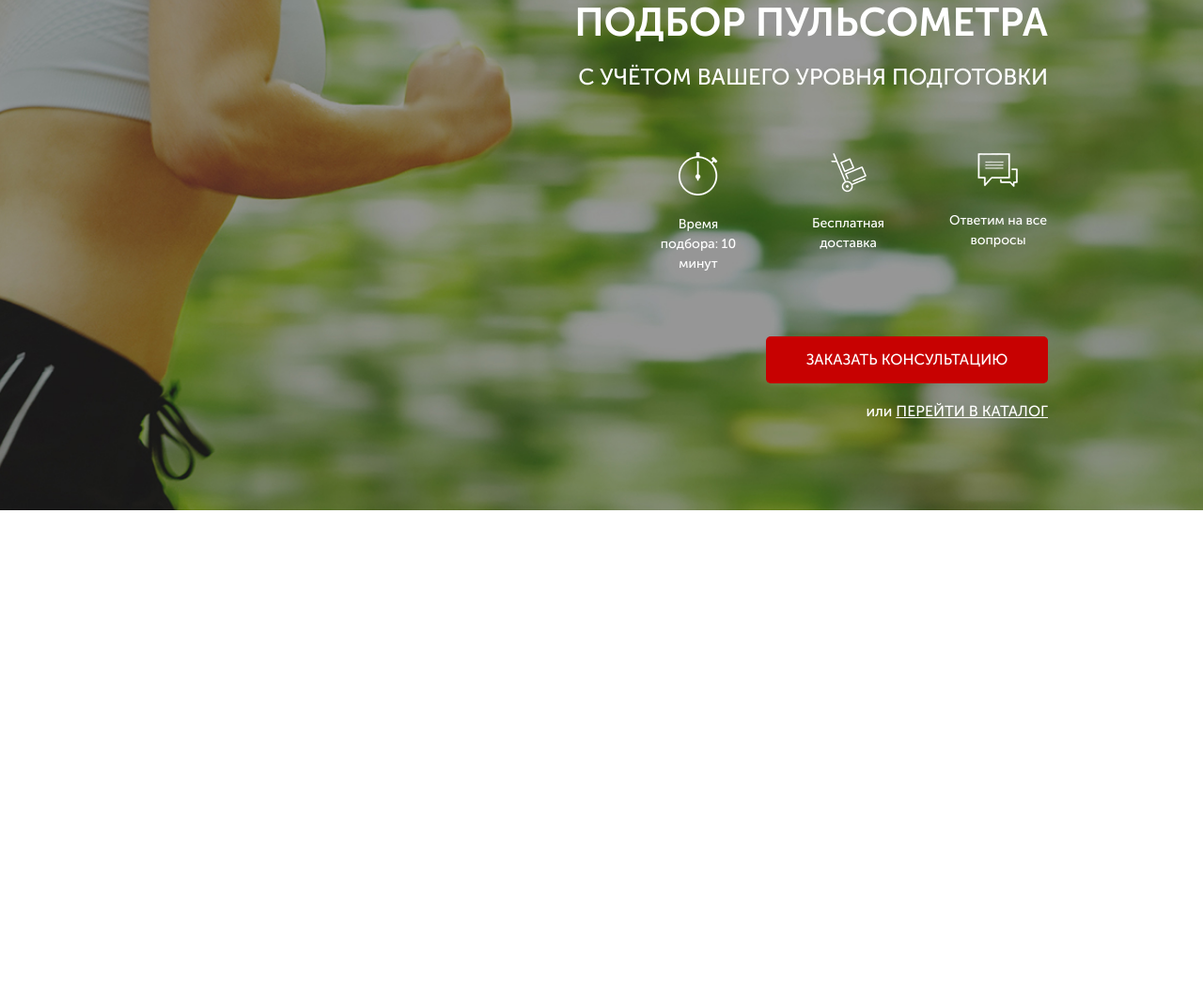
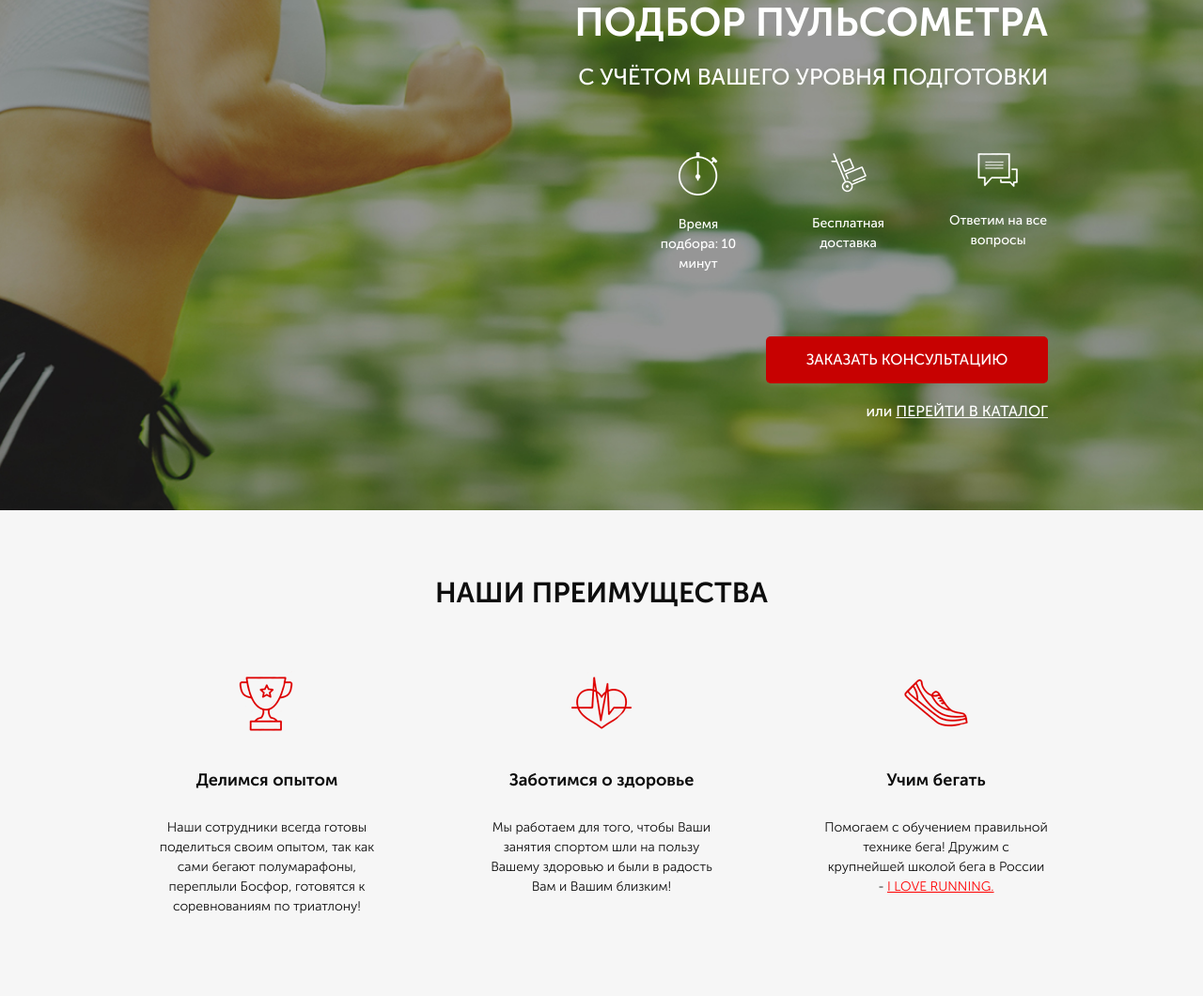
Before and after one commit to romanvoits94/Pulse, a website: page src/index.html in a window 1280 px wide. Shown: the part 165-1225 px from the top of the page at 94% size. Before the commit the page ends 800 px from the top, so only its background shows below. Drawn offline with Linux system fonts and the light colour scheme.

Commit message:
section_advantages

```diff
--- a/src/index.html
+++ b/src/index.html
@@ -14,6 +14,7 @@
 <body>
 
     <!-- PROMO -->
+
     <div class="promo">
         <div class="container">
             <header class="header">
@@ -59,6 +60,42 @@
         </div>
     </div>
 
+    <!-- ADVANTAGES -->
+
+    <div class="advantages">
+        <div class="container">
+            <h2 class="title">НАШИ ПРЕИМУЩЕСТВА</h2>
+
+            <div class="advantages__wrapper">
+                <div class="advantages__item">
+                    <img src="icons/advantages/cup.png" alt="cup">
+                    <div class="advantages__subtitle">Делимся опытом</div>
+                    <div class="advantages__descr">
+                        Наши сотрудники всегда готовы поделиться своим опытом, так как сами бегают полумарафоны,
+                        переплыли Босфор, готовятся к
+                        соревнованиям по триатлону!
+                    </div>
+                </div>
+                <div class="advantages__item">
+                    <img src="icons/advantages/heart.png" alt="heart">
+                    <div class="advantages__subtitle">Заботимся о здоровье</div>
+                    <div class="advantages__descr">
+                        Мы работаем для того, чтобы Ваши занятия спортом шли на пользу Вашему здоровью и были в радость
+                        Вам и Вашим близким!
+                    </div>
+                </div>
+                <div class="advantages__item">
+                    <img src="icons/advantages/shoe.png" alt="shoe">
+                    <div class="advantages__subtitle">Учим бегать</div>
+                    <div class="advantages__descr">
+                        Помогаем с обучением правильной технике бега! Дружим с крупнейшей школой бега в России -
+                        <a href="#">I LOVE RUNNING.</a>
+                    </div>
+                </div>
+            </div>
+        </div>
+    </div>
+
 </body>
 
 </html>
--- /dev/null
+++ b/src/sass/blocks/_advantages.scss
@@ -0,0 +1,41 @@
+.advantages {
+    padding: 70px 0 85px 0;
+    background-color: #f6f6f6;
+
+    &__wrapper {
+        margin-top: 65px;
+        display: flex;
+        justify-content: space-between;
+    }
+
+    &__item {
+        display: flex;
+        flex-direction: column;
+        align-items: center;
+        max-width: 238px;
+    }
+
+    &__subtitle {
+        margin-top: 38px;
+        color: #0d0d0d;
+        font-size: 18px;
+        font-weight: 700;
+    }
+
+    &__descr {
+        margin-top: 26px;
+        color: #0d0d0d;
+        font-size: 14px;
+        font-weight: 300;
+        text-align: center;
+
+        a {
+            color: #ff0000;
+            text-decoration: underline;
+
+            &:hover {
+                text-decoration: none;
+            }
+        }
+    }
+}
--- a/src/sass/blocks/_header.scss
+++ b/src/sass/blocks/_header.scss
@@ -29,7 +29,6 @@
         color: #fff;
         font-size: 18px;
         font-weight: 700;
-        text-decoration: none;
 
         &:hover {
             color: #fff;
--- a/src/sass/blocks/_promo.scss
+++ b/src/sass/blocks/_promo.scss
@@ -53,10 +53,15 @@
         font-size: 16px;
         font-weight: 500;
         margin-top: 18px;
+
         a {
             color: #fff;
             text-transform: uppercase;
             text-decoration: underline;
+
+            &:hover {
+                text-decoration: none;
+            }
         }
     }
 }
--- /dev/null
+++ b/src/sass/blocks/_titles.scss
@@ -0,0 +1,6 @@
+    .title {
+        color: #0d0d0d;
+        font-size: 30px;
+        font-weight: 700;
+        text-align: center;
+    }
--- a/src/sass/style.scss
+++ b/src/sass/style.scss
@@ -12,3 +12,5 @@
 @import 'blocks/promo';
 @import 'blocks/header.scss';
 @import 'blocks/buttons';
+@import 'blocks/advantages';
+@import 'blocks/titles'
```
Also changed, not shown: src/css/style.min.css.
